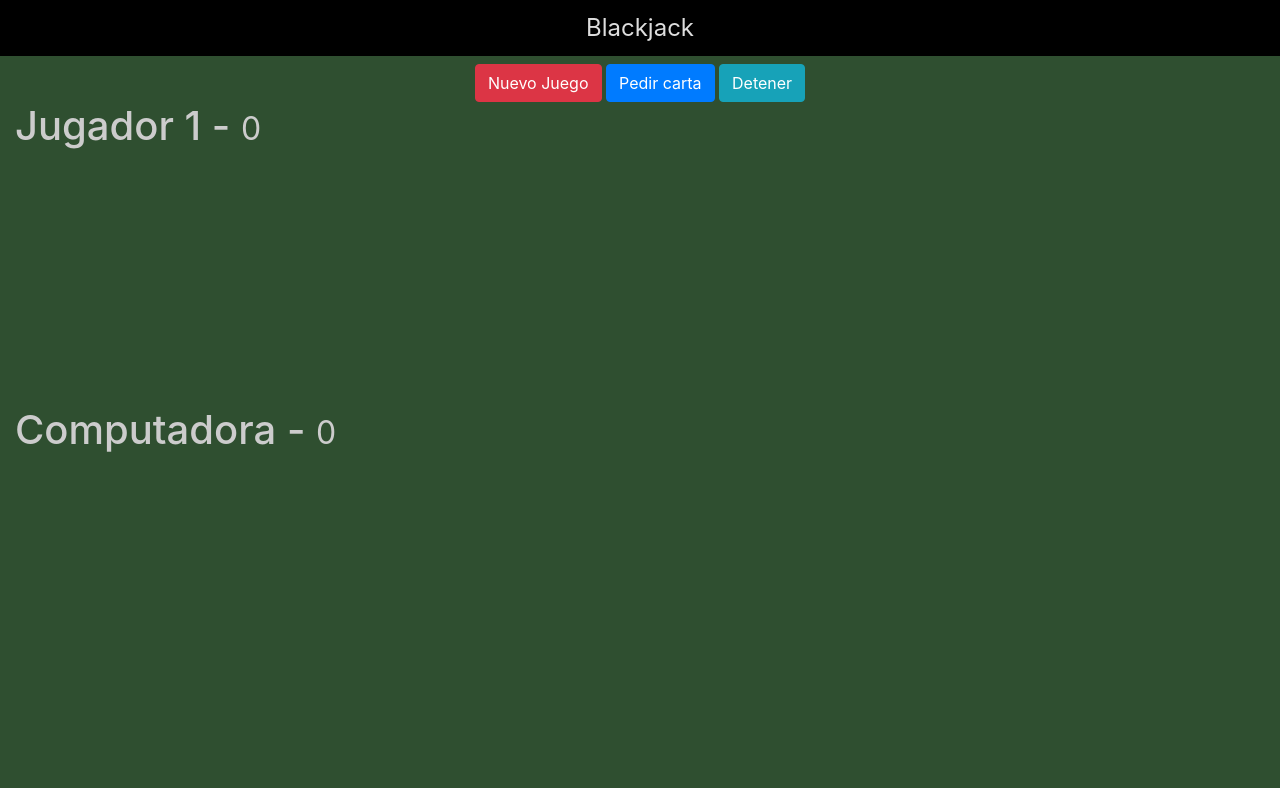
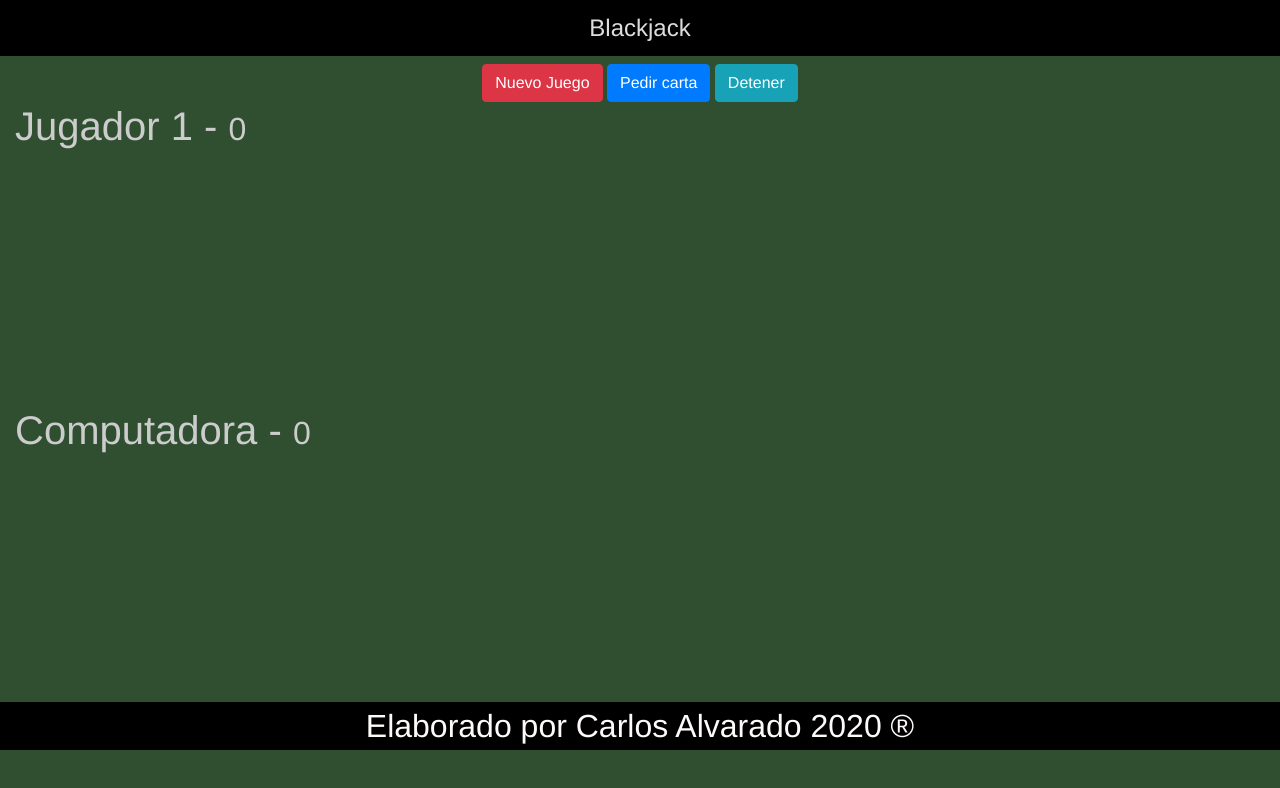
Before and after one commit to JosukeAH/blackjack, a plain HTML site: page index.html in a window 1280 px wide. Drawn offline with nearby package versions, Linux system fonts and the light colour scheme.

Commit message:
Add files via upload

```diff
--- a/css/style.css
+++ b/css/style.css
@@ -4,6 +4,7 @@ html, body{
     font-size: 16px;
     background-color: #2f4f30;
     color:#ccc;
+    font-family: 'Franklin Gothic Medium', 'Arial Narrow', Arial, sans-serif;
 }
 
 .titulo{
@@ -24,3 +25,10 @@ html, body{
 #computadora-cartas,#jugador-cartas{
     height: 240px;
 }
+
+footer{
+    background-color: #000;
+    color:#fffafa;
+    font-size:32px;
+    text-align: center;
+}
--- a/index.html
+++ b/index.html
@@ -40,7 +40,9 @@
 
     </div>
 </div>
-
+<footer>
+    Elaborado por Carlos Alvarado 2020 ®
+</footer>
 
     <script src="./js/underscore-min.js"></script>
     <script src="./js/juego.js"></script>
```
